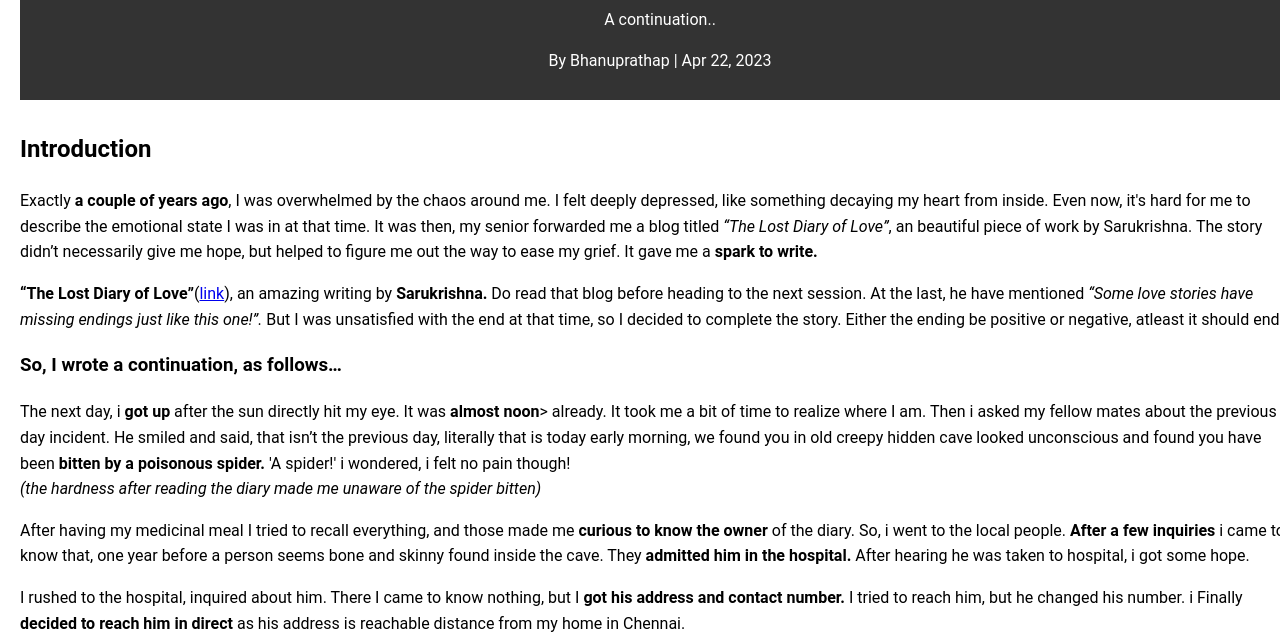
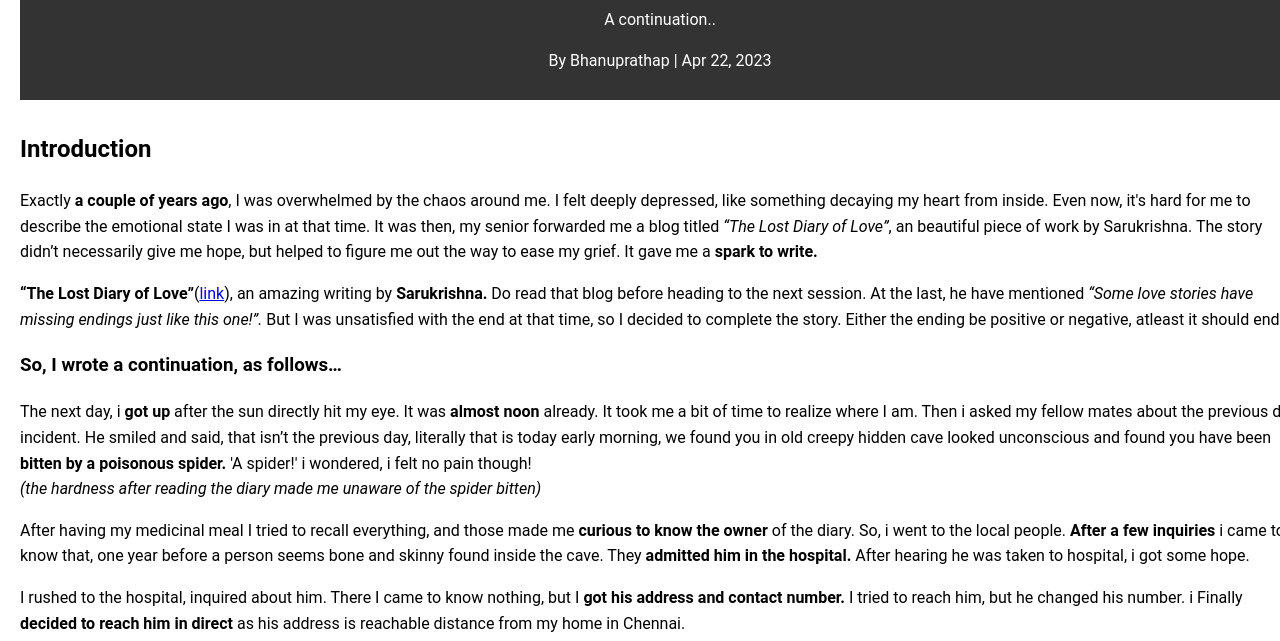
Before and after one commit to bhanuprathap-bp/MyLifeMyBlog, a plain HTML site: page the_lost_diary_of_love.html in a window 1280 px wide. Shown: the part 159-800 px from the top of the page. Drawn offline with Linux system fonts and the light colour scheme; a web font is replaced by a local one.

Commit message:
Update the_lost_diary_of_love.html

```diff
--- a/the_lost_diary_of_love.html
+++ b/the_lost_diary_of_love.html
@@ -147,7 +147,7 @@
              Do read that blog before heading to the next session. At the last, he have mentioned <i>“Some love stories have missing endings just like this one!”.</i> But I was unsatisfied with the end at that time, so I decided to complete the story. Either the ending be positive or negative, atleast it should end.</p>
 
         <h3>So, I wrote a continuation, as follows…</h3>
-        <p>The next day, i <b>got up</b> after the sun directly hit my eye. It was <b>almost noon</b>> already.
+        <p>The next day, i <b>got up</b> after the sun directly hit my eye. It was <b>almost noon</b> already.
         It took me a bit of time to realize where I am. Then i asked my fellow mates about the previous day incident.
         He smiled and said, that isn’t the previous day, literally that is today early morning, we found you in old creepy hidden cave
         looked unconscious and found you have been <b>bitten by a poisonous spider.</b> 'A spider!' i wondered, i felt no pain though!
```
